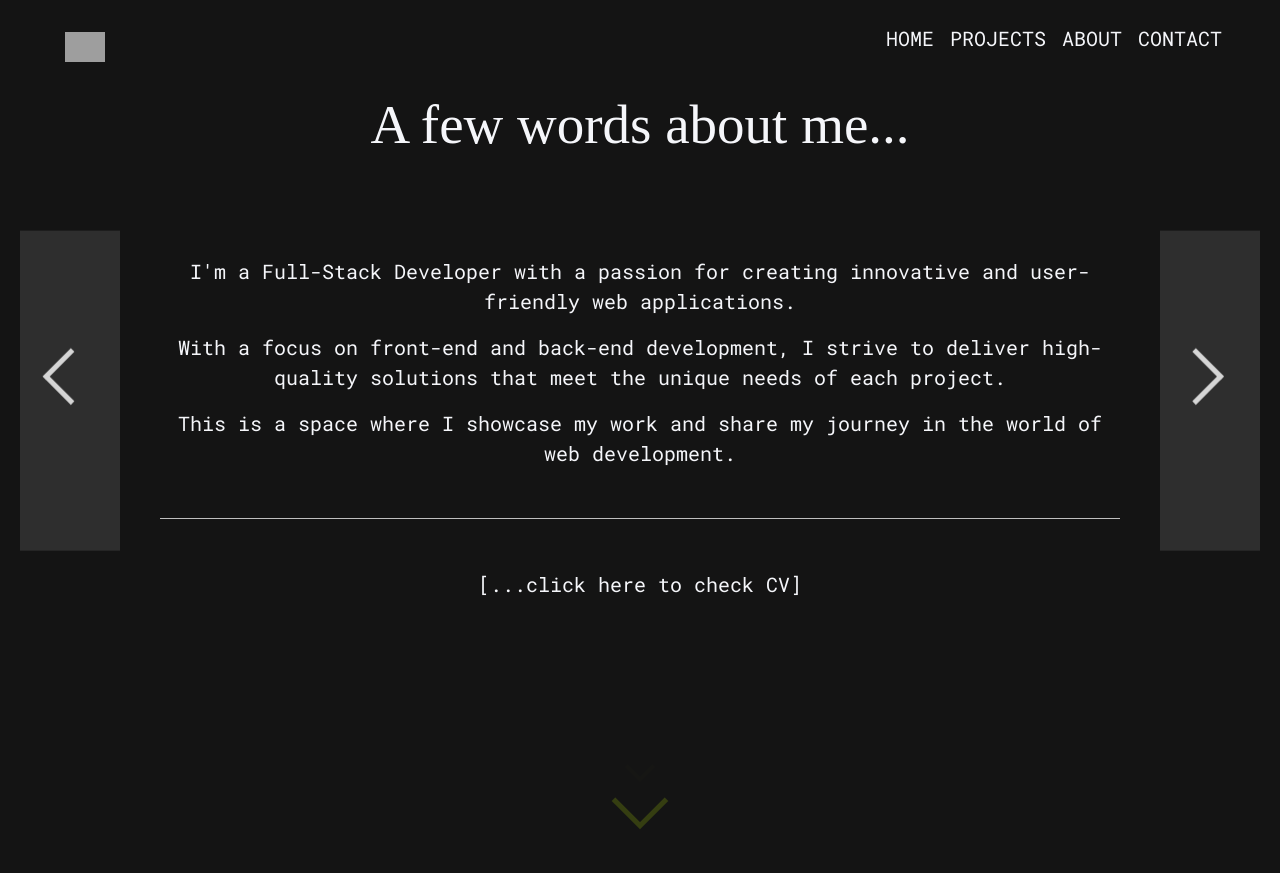
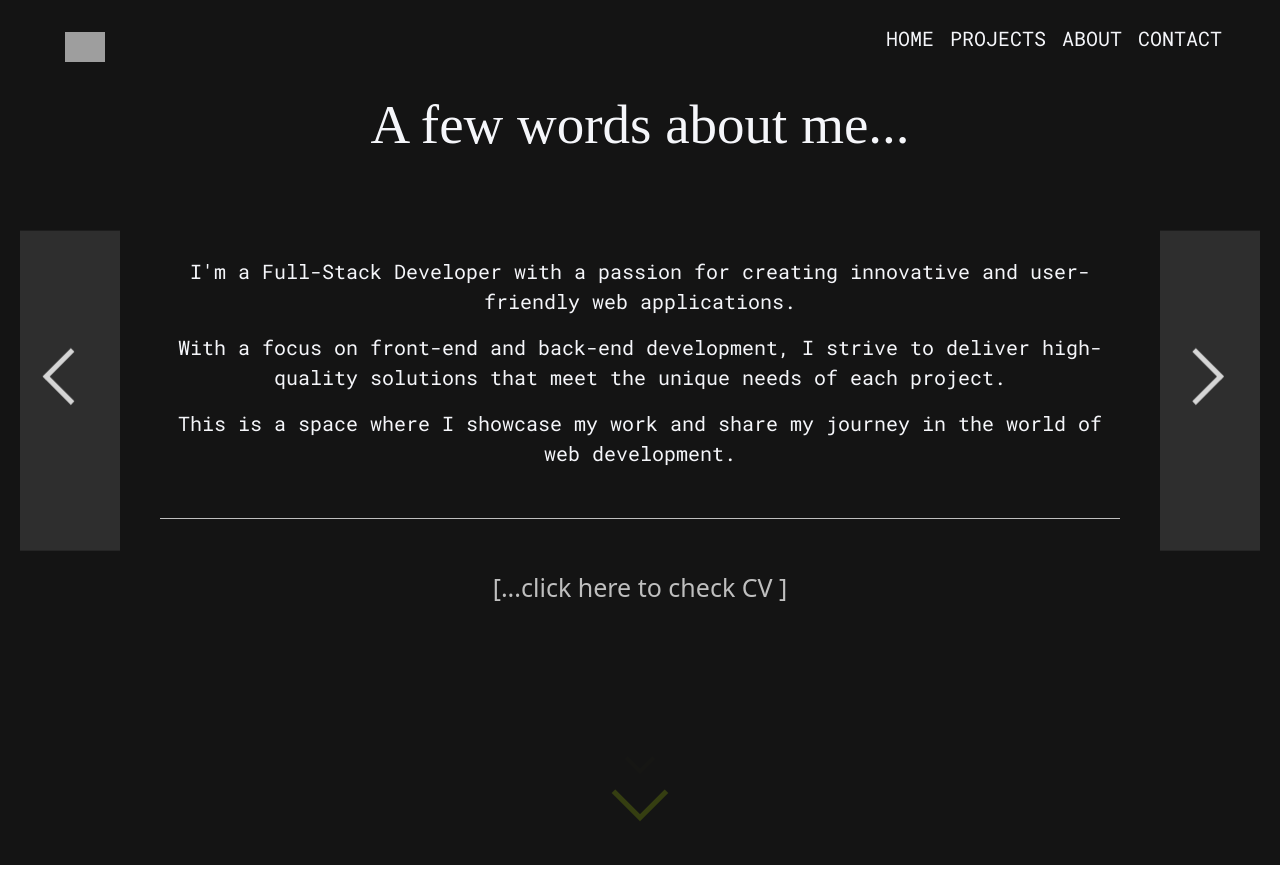
Before and after one commit to OlhaOvcharenko/Portfolio, a React (Create React App) app in the folder client/: page /about in a window 1280 px wide. Built offline with nearby package versions, Linux system fonts and the light colour scheme; no server answers; grey boxes are pictures that could not be loaded; a web font is replaced by a local one.

Commit message:
change About.js by adding link to CV

```diff
--- a/client/src/components/Pages/About/About.js
+++ b/client/src/components/Pages/About/About.js
@@ -20,7 +20,10 @@ const About = () => {
                 <p>This is a space where I showcase my work and share my journey in the world of web development.</p>
             </div>
             <div>
-                <p>[...click here to check CV]</p>
+              <a href="https://drive.google.com/file/d/1iATl3N3q0vb-_kndF9ub40NTyj32G0g_/view?usp=sharing"
+                target="_blank" className={styles.aboutLink} >
+               [...click here to check CV
+              ]</a>
             </div>
           </div>
         </div>
--- a/client/src/components/Pages/About/About.module.scss
+++ b/client/src/components/Pages/About/About.module.scss
@@ -19,3 +19,12 @@
   margin-top: 50px;
   margin-bottom: 50px;
 }
+
+.aboutLink {
+  color: $color-bright;
+  font-size: 25px;
+}
+
+.aboutLink:hover {
+  text-decoration: underline;
+}
```
